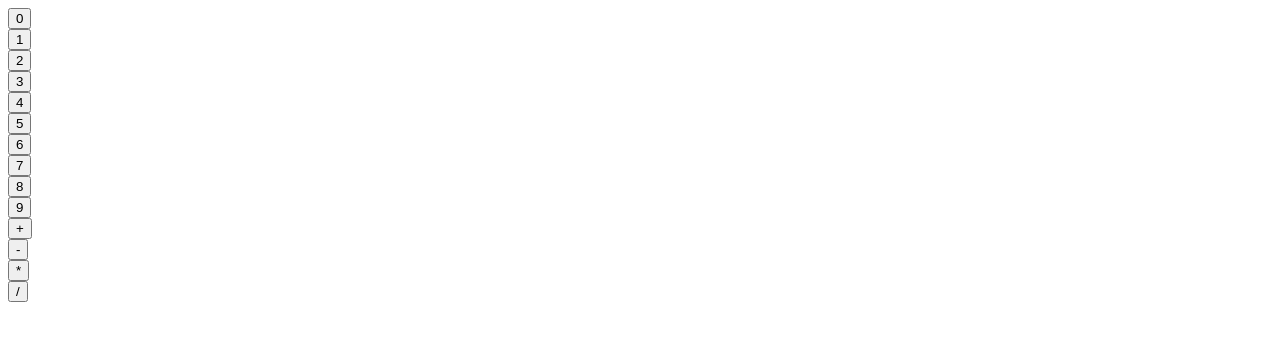
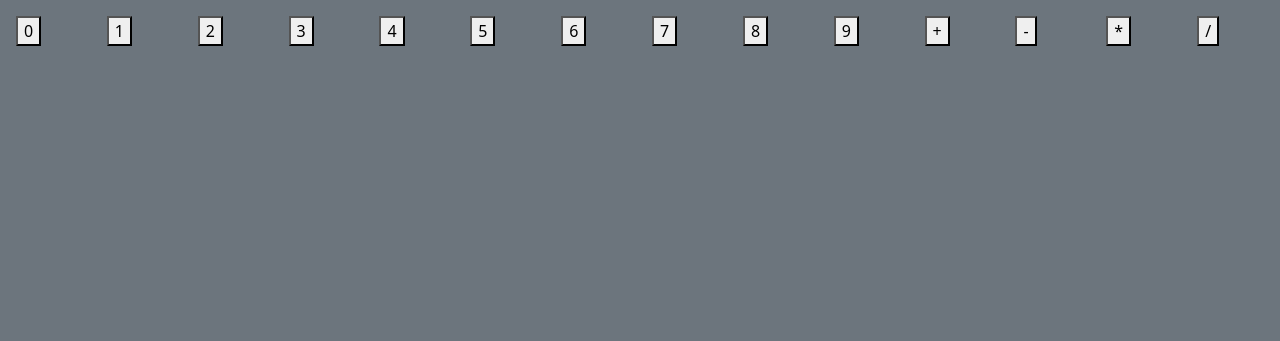
Before and after one commit to Zunaeed-Imran/PHP_visual_calculator, a PHP site: page /calculator_try_2.php in a window 1280 px wide. Shown: the top 341 px of the page. Run offline with PHP 8.4, Linux system fonts and the light colour scheme.

Commit message:
main -boostrap add -add style on body

```diff
--- a/calculator_try_2.php
+++ b/calculator_try_2.php
@@ -4,8 +4,9 @@
     <meta charset="UTF-8">
     <meta name="viewport" content="width=device-width, initial-scale=1.0">
     <title>Document</title>
+    <link href="https://cdn.jsdelivr.net/npm/bootstrap@5.3.1/dist/css/bootstrap.min.css" rel="stylesheet" integrity="sha384-4bw+/aepP/YC94hEpVNVgiZdgIC5+VKNBQNGCHeKRQN+PtmoHDEXuppvnDJzQIu9" crossorigin="anonymous">
 </head>
-<body>
+<body class="p-3 mb-2 bg-secondary text-white">
     <form action="calculator_try_2.php" method="get">
         <div class="row">
             <div class="col">
```
